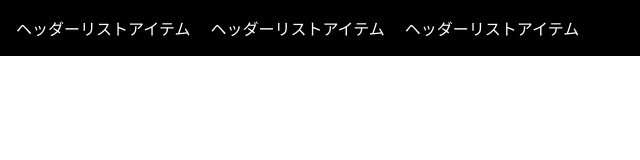
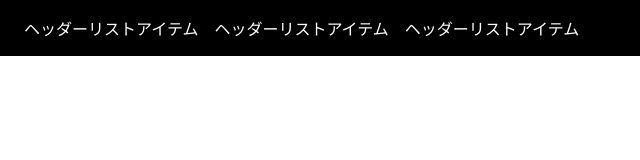
Before and after one commit to koji-001/vite, a website built with Vite: page index.html in a window 1280 px wide. Shown: the full height of the page, 0-640 px from the left. Built offline with nearby package versions, Linux system fonts and the light colour scheme.

Commit message:
Update styles

```diff
--- a/index.html
+++ b/index.html
@@ -1,31 +1,25 @@
-<!DOCTYPE html>
+<!doctype html>
 <html lang="ja">
   <head>
-  <meta charset="UTF-8">
-  <meta name="viewport" content="width=device-width, initial-scale=1.0">
-  <meta
-    name="description"
-    content="HTMLの基本を紹介するサンプルページです。"
-  >
+    <meta charset="UTF-8" />
+    <meta name="viewport" content="width=device-width, initial-scale=1.0" />
+    <meta name="description" content="HTMLの基本を紹介するサンプルページです。" />
     <title>HTMLの基本</title>
   </head>
   <body>
     <header class="header">
       <ul class="header__list header-list">
-      <li class="header-list__item">ヘッダーリストアイテム</li>
-      <li class="header-list__item">ヘッダーリストアイテム</li>
-      <li class="header-list__item">ヘッダーリストアイテム</li>
+        <li class="header-list__item"><a href="#">ヘッダーリストアイテム</a></li>
+        <li class="header-list__item"><a href="#">ヘッダーリストアイテム</a></li>
+        <li class="header-list__item"><a href="#">ヘッダーリストアイテム</a></li>
       </ul>
     </header>
 
     <main>
-    <article>
-
-    </article>
+      <article></article>
     </main>
 
-  <footer>
-  </footer>
+    <footer></footer>
     <script type="module" src="./src/js/main.js"></script>
   </body>
 </html>
--- a/src/scss/object/component/_header-list.scss
+++ b/src/scss/object/component/_header-list.scss
@@ -1,6 +1,13 @@
 @use '../../variables';
 
-/* ヘッダーのスタイル */
-.header-list__item {
-  margin-right: 20px;
+.header-list__item a {
+  display: inline-block;
+  padding: 16px 8px;
+  text-decoration: none;
+  color: #fff;
+  transition: all 0.3s;
 }
+.header-list__item a:hover {
+  color: #000;
+  background-color: #fff;
+}
--- a/src/scss/object/component/_header.scss
+++ b/src/scss/object/component/_header.scss
@@ -4,5 +4,5 @@
 .header {
   color: #fff;
   background-color: #000;
-  padding: 16px;
+  padding: 0 16px;
 }
```
Lines whose indentation alone changed are shown as unchanged.
